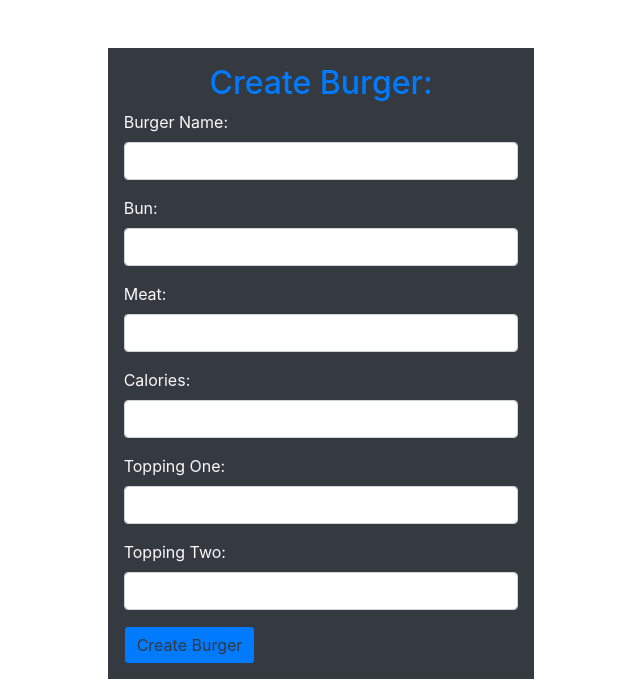
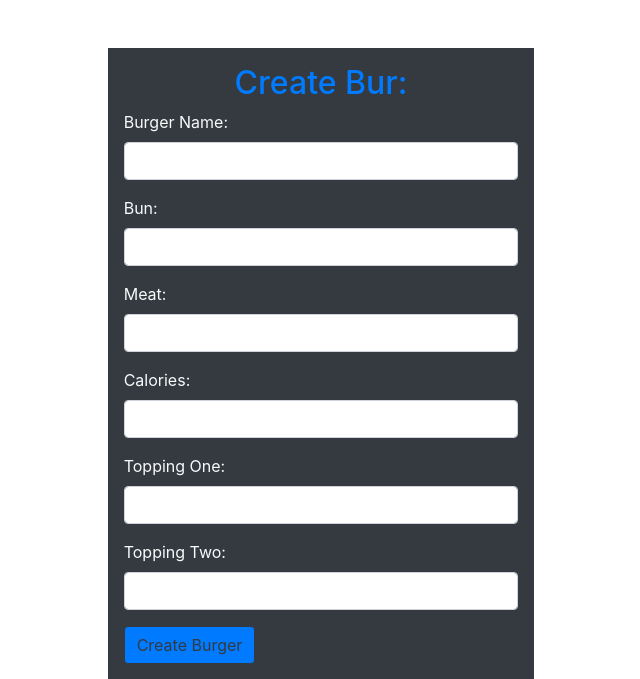
Before and after one commit to adion81/burgers, a Flask app: page / in a window 1280 px wide. Shown: the top 679 px of the page, without its empty margins (319-959 px from the left). Run offline with Flask 2, Linux system fonts and the light colour scheme; some libraries are stand-ins or nearby versions.

Commit message:
changed burger to bur

```diff
--- a/templates/index.html
+++ b/templates/index.html
@@ -10,7 +10,7 @@
 </head>
 <body>
     <form action="/create" method="post" class="p-3 col-4 mx-auto my-5 bg-dark text-light">
-        <h2 class="text-center text-primary">Create Burger:</h2>
+        <h2 class="text-center text-primary">Create Bur:</h2>
         <div class="form-group">
             <label for="name">Burger Name:</label>
             <input type="text" name="name" id="name" class="form-control">
```
